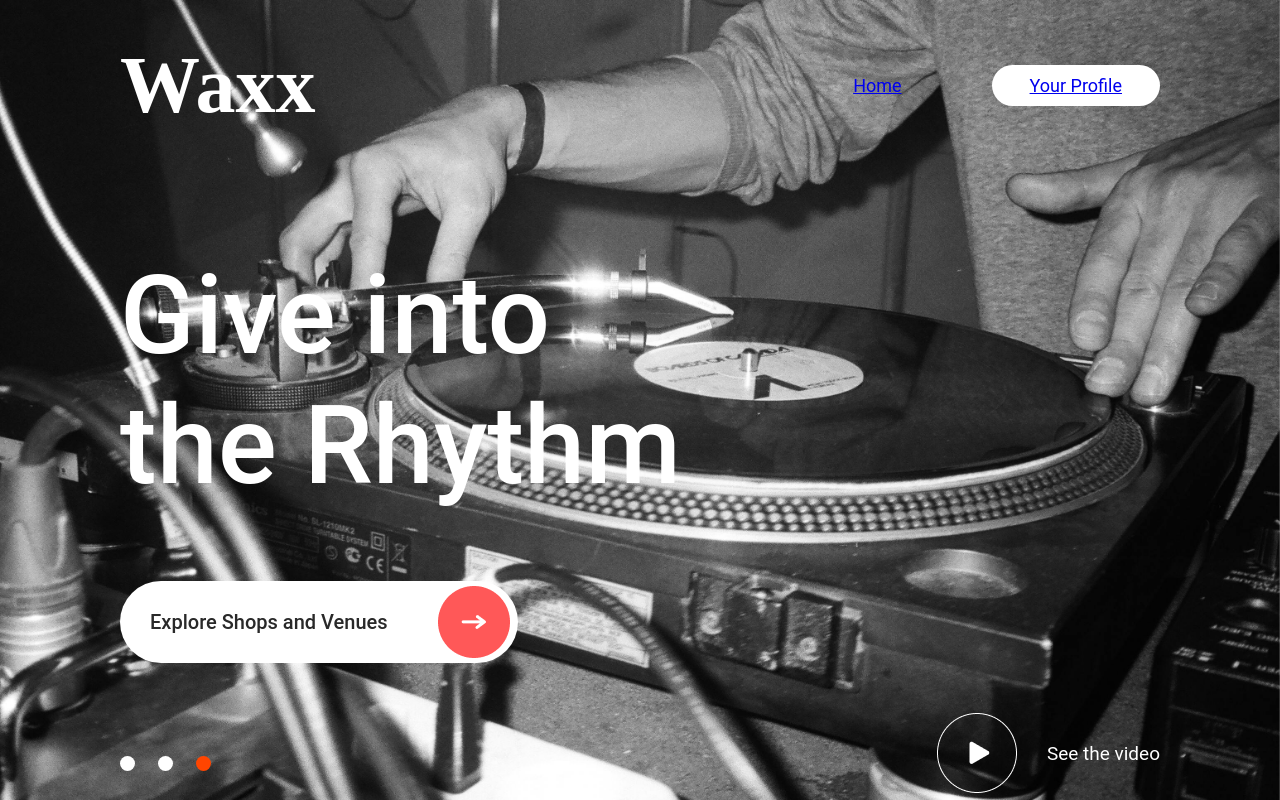
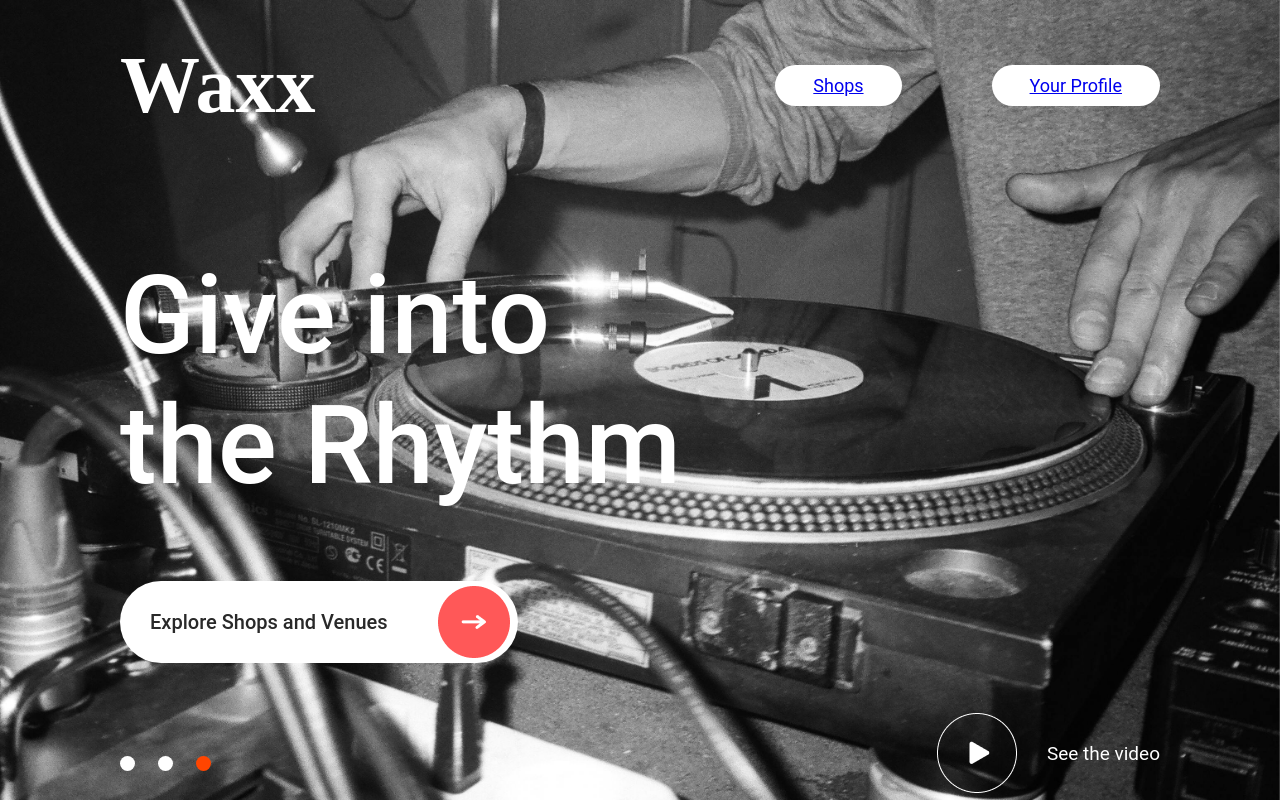
Before and after one commit to GutarManboy1/Waxx-React-, a React (Vite) app in the folder Waxx/: page /Home in a window 1280 px wide. Built offline with nearby package versions, Linux system fonts and the light colour scheme; a web font is replaced by a local one.

Commit message:
added styling to main link which is now shops link

```diff
--- a/Waxx/src/Components/NavBar/NavBar.jsx
+++ b/Waxx/src/Components/NavBar/NavBar.jsx
@@ -6,7 +6,7 @@ const NavBar = () => {
         <div className="nav">
           <div className="nav-logo">Waxx</div>
           <ul className="nav-menu">
-            <li> <Link to="/home">Home</Link></li>
+            <li className='nav-contact'> <Link to="/home">Shops</Link></li>
             <li className='nav-contact'><Link to="/profile">Your Profile</Link></li>
           </ul>
         </div>
```
